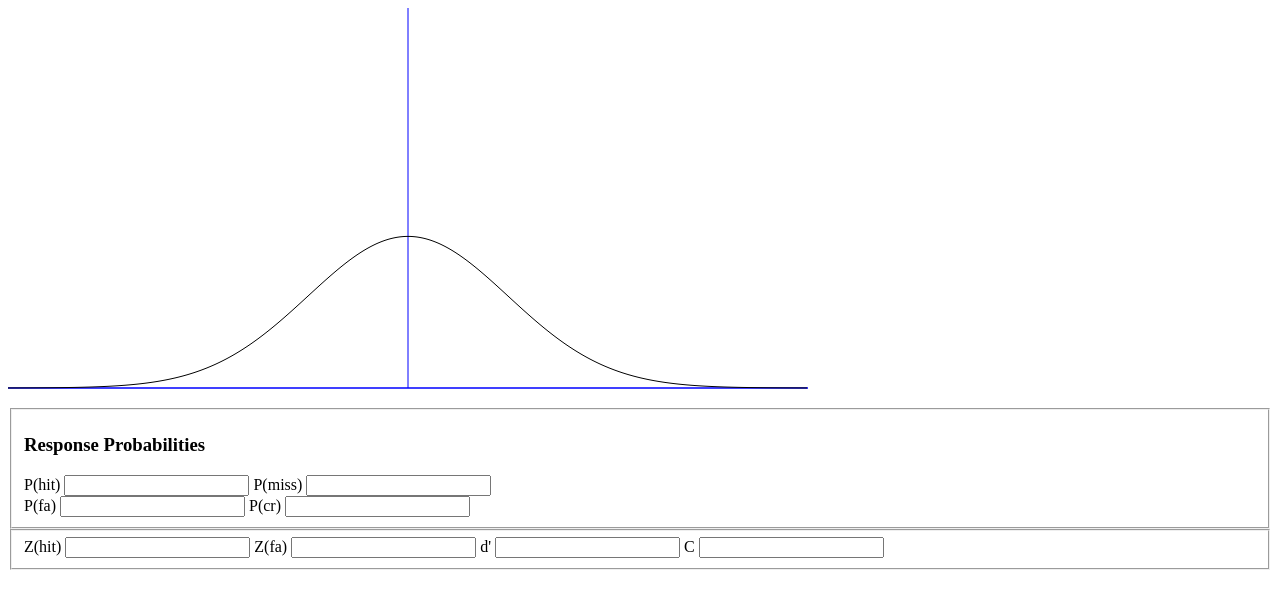
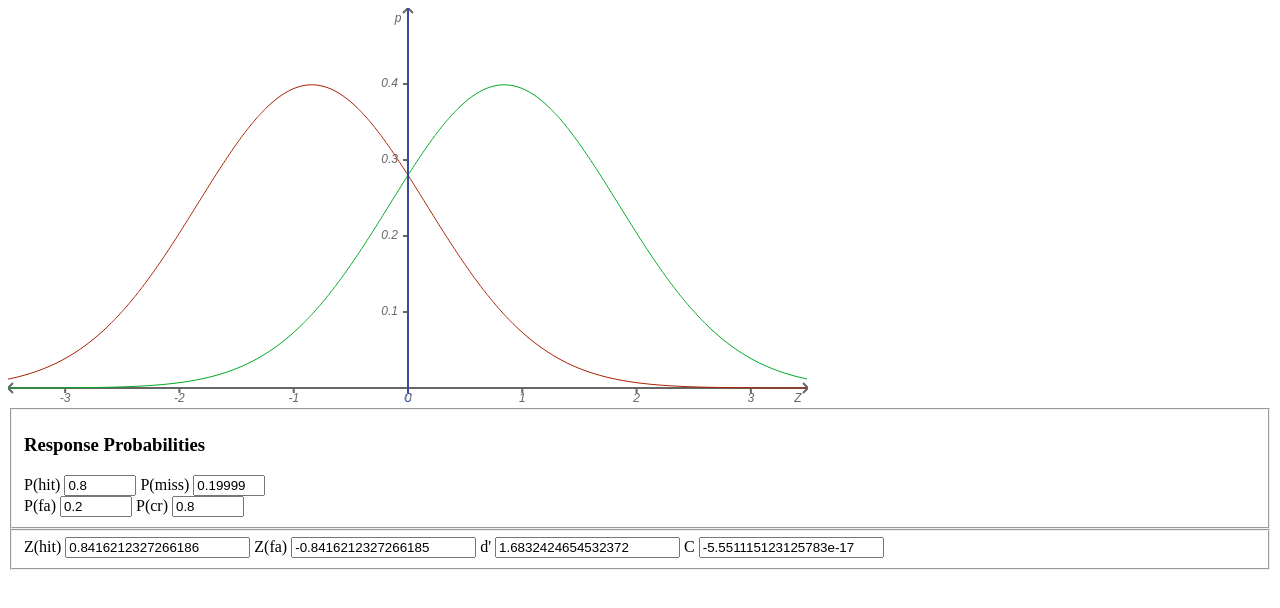
Before and after one commit to danieldickison/sdt-visualization, a plain HTML site: page index.html in a window 1280 px wide. Drawn offline with Linux system fonts and the light colour scheme.

Commit message:
Almost working.

```diff
--- a/index.html
+++ b/index.html
@@ -13,57 +13,65 @@
         #graph > canvas {
             position: absolute;
         }
+        #graph > canvas.highlightable {
+            opacity: 0.5;
+            transition: all 0.2s;
+        }
+        #graph > canvas.highlightable.highlight {
+            opacity: 1;
+        }
     </style>
 </head>
 <body>
     <div id="graph">
         <canvas class="bg" width="800" height="400"></canvas>
-        <canvas class="cr-fill"  width="800" height="400" data-bind="css: {highlight: prob.cr.highlight}"></canvas>
-        <canvas class="hit-fill"  width="800" height="400" data-bind="css: {highlight: prob.hit.highlight}"></canvas>
-        <canvas class="fa-fill"  width="800" height="400" data-bind="css: {highlight: prob.fa.highlight}"></canvas>
-        <canvas class="miss-fill"  width="800" height="400" data-bind="css: {highlight: prob.miss.highlight}"></canvas>
+        <canvas class="cr-fill highlightable"  width="800" height="400" data-bind="css: {highlight: prob.cr.highlight}"></canvas>
+        <canvas class="hit-fill highlightable"  width="800" height="400" data-bind="css: {highlight: prob.hit.highlight}"></canvas>
+        <canvas class="fa-fill highlightable"  width="800" height="400" data-bind="css: {highlight: prob.fa.highlight}"></canvas>
+        <canvas class="miss-fill highlightable"  width="800" height="400" data-bind="css: {highlight: prob.miss.highlight}"></canvas>
         <canvas class="fg"  width="800" height="400"></canvas>
+        <canvas class="c highlightable"  width="800" height="400" data-bind="css: {highlight: c.highlight}"></canvas>
     </div>
     <form id="params">
         <fieldset class="probabilities">
             <h3>Response Probabilities</h3>
             <div class="targets">
-                <label data-bind="hover: prob.hit.highlight, css: {highlight: prob.hit.highlight}">
+                <label data-bind="css: {highlight: prob.hit.highlight}">
                     <span class="label">P(hit)</span>
-                    <input type="number" data-bind="value: prob.hit">
+                    <input type="number" min="0.05" max="0.95" step="0.05" data-bind="value: prob.hit, hasFocus: prob.hit.highlight">
                 </label>
-                <label data-bind="hover: prob.miss.highlight, css: {highlight: prob.miss.highlight}">
+                <label data-bind="css: {highlight: prob.miss.highlight}">
                     <span class="label">P(miss)</span>
-                    <input type="number" data-bind="value: prob.miss">
+                    <input type="number" min="0.05" max="0.95" step="0.05" data-bind="value: prob.miss, hasFocus: prob.miss.highlight">
                 </label>
             </div>
             <div class="foils">
-                <label data-bind="hover: prob.fa.highlight, css: {highlight: prob.fa.highlight}">
+                <label data-bind="css: {highlight: prob.fa.highlight}">
                     <span class="label">P(fa)</span>
-                    <input type="number" data-bind="value: prob.hit">
+                    <input type="number" min="0.05" max="0.95" step="0.05" data-bind="value: prob.fa, hasFocus: prob.fa.highlight">
                 </label>
-                <label data-bind="hover: prob.cr.highlight, css: {highlight: prob.cr.highlight}">
+                <label data-bind="css: {highlight: prob.cr.highlight}">
                     <span class="label"><abbr></abbr> P(cr)</span>
-                    <input type="number" data-bind="value: prob.miss">
+                    <input type="number" min="0.05" max="0.95" step="0.05" data-bind="value: prob.cr, hasFocus: prob.cr.highlight">
                 </label>
             </div>
         </fieldset>
         <fieldset class="z-scores">
-            <label data-bind="hover: z.hit.highlight, css: {highlight: z.hit.highlight}">
+            <label data-bind="css: {highlight: z.hit.highlight}">
                 <span class="label">Z(hit)</span>
                 <input type="number" data-bind="value: z.hit">
             </label>
-            <label data-bind="hover: z.fa.highlight, css: {highlight: z.fa.highlight}">
+            <label data-bind="css: {highlight: z.fa.highlight}">
                 <span class="label">Z(fa)</span>
                 <input type="number" data-bind="value: z.fa">
             </label>
-            <label data-bind="hover: d_prime.highlight, css: {highlight: d_prime.highlight}">
+            <label data-bind="css: {highlight: d_prime.highlight}">
                 <span class="label">d'</span>
-                <input type="number" data-bind="value: d_prime">
+                <input type="number" data-bind="value: d_prime, hasFocus: d_prime.highlight">
             </label>
-            <label data-bind="hover: c.highlight, css: {highlight: c.highlight}">
+            <label data-bind="css: {highlight: c.highlight}">
                 <span class="label">C</span>
-                <input type="number" data-bind="value: c">
+                <input type="number" data-bind="value: c, hasFocus: c.highlight">
             </label>
         </fieldset>
     </form>
--- a/js/sdt.js
+++ b/js/sdt.js
@@ -3,67 +3,201 @@
 
     function ready() {
         document.removeEventListener("DOMContentLoaded", ready, false);
-        redraw();
+        var vm = new SDTViewModel(redraw);
+        window.sdt_vm = vm;
+        redraw(vm);
+        ko.applyBindings(vm);
     }
 
     document.addEventListener('DOMContentLoaded', ready);
 
-    function redraw() {
+    var z_width = 7,
+        bottom_margin = 20,
+        p_max = 0.5,
+        arrow_size = 5;
+
+    function redraw(vm) {
         var graph = document.getElementById('graph'),
             bg_ctx = graph.querySelector('canvas.bg').getContext('2d'),
             fg_ctx = graph.querySelector('canvas.fg').getContext('2d'),
+            c_ctx = graph.querySelector('canvas.c').getContext('2d'),
             w = bg_ctx.canvas.width,
-            h = bg_ctx.canvas.height;
+            h_full = bg_ctx.canvas.height,
+            h = h_full - bottom_margin,
+            x, y, z, p;
         function x_z(x) {
-            return 8 * x / w - 4;
+            return z_width * x / w - z_width/2;
+        }
+        function z_x(z) {
+            return (z + z_width/2) * (w / z_width);
         }
         function p_y(p) {
-            return h - 20 - (h-20)*p;
+            return h - h*p/p_max;
         }
 
         console.log('redraw', w, h);
 
-        bg_ctx.clearRect(0, 0, w, h);
-        fg_ctx.clearRect(0, 0, w, h);
 
-        // Axes
-        bg_ctx.moveTo(0, h-20);
-        bg_ctx.lineTo(w, h-20);
-        bg_ctx.strokeStyle = '#00f';
+        /*** bg layer ***/
+        bg_ctx.beginPath();
+        bg_ctx.clearRect(0, 0, w, h_full);
+        bg_ctx.textAlign = 'center';
+        bg_ctx.textBaseline = 'top';
+        bg_ctx.font = 'italic 12px sans-serif';
+        bg_ctx.strokeStyle = bg_ctx.fillStyle = '#666';
+        bg_ctx.lineWidth = 2;
+
+        // labels
+        bg_ctx.fillText('Z', w-10, h+5);
+        bg_ctx.fillText('p', w/2-10, 5);
+
+        // x-axis
+        bg_ctx.moveTo(0, h);
+        bg_ctx.lineTo(w, h);
+        bg_ctx.moveTo(arrow_size, h-arrow_size);
+        bg_ctx.lineTo(0, h);
+        bg_ctx.lineTo(arrow_size, h+arrow_size);
+        bg_ctx.moveTo(w-arrow_size, h-arrow_size);
+        bg_ctx.lineTo(w, h);
+        bg_ctx.lineTo(w-arrow_size, h+arrow_size);
+        for (z = -Math.floor(z_width/2); z <= z_width/2; ++z) {
+            x = z_x(z);
+            bg_ctx.moveTo(x, h);
+            bg_ctx.lineTo(x, h+5);
+            bg_ctx.fillText(z.toString(), x, h+5);
+        }
+        // y-axis
+        bg_ctx.moveTo(w/2, h);
+        bg_ctx.lineTo(w/2, 0);
+        bg_ctx.moveTo(w/2-arrow_size, arrow_size);
+        bg_ctx.lineTo(w/2, 0);
+        bg_ctx.lineTo(w/2+arrow_size, arrow_size);
+        bg_ctx.textBaseline = 'middle';
+        bg_ctx.textAlign = 'right';
+        for (p = 0.1; p < p_max; p += 0.1) {
+            y = p_y(p);
+            bg_ctx.moveTo(w/2, y);
+            bg_ctx.lineTo(w/2 - 5, y);
+            bg_ctx.fillText('0.' + Math.round(10*p), w/2-10, y);
+        }
         bg_ctx.stroke();
 
-        bg_ctx.moveTo(w/2, h-20);
-        bg_ctx.lineTo(w/2, 0);
-        bg_ctx.strokeStyle = '#00f';
-        bg_ctx.stroke();
 
-        fg_ctx.moveTo(0, p_y(pdf(x_z(0))));
-        for (var x = 1; x < w; ++x) {
-            fg_ctx.lineTo(x, p_y(pdf(x_z(x))));
+        /*** fg layer ***/
+        fg_ctx.beginPath();
+        fg_ctx.clearRect(0, 0, w, h_full);
+
+        // Curves: this could be optimized by caching pdf values.
+        var dp2 = vm.d_prime() / 2;
+        console.log('dp2:', dp2);
+
+        // target pdf
+        fg_ctx.beginPath();
+        fg_ctx.moveTo(0, p_y(pdf(x_z(0) - dp2)));
+        for (x = 1; x < w; ++x) {
+            fg_ctx.lineTo(x, p_y(pdf(x_z(x) - dp2)));
         }
+        fg_ctx.strokeStyle = '#0a2';
         fg_ctx.stroke();
+
+        // foil pdf
+        fg_ctx.beginPath();
+        fg_ctx.moveTo(0, p_y(pdf(x_z(0) + dp2)));
+        for (x = 1; x < w; ++x) {
+            fg_ctx.lineTo(x, p_y(pdf(x_z(x) + dp2)));
+        }
+        fg_ctx.strokeStyle = '#a20';
+        fg_ctx.stroke();
+
+        // criterion line
+        var c_x = z_x(vm.c());
+        c_ctx.beginPath();
+        c_ctx.clearRect(0, 0, w, h_full);
+        c_ctx.moveTo(c_x, 0);
+        c_ctx.lineTo(c_x, h+5);
+        c_ctx.lineWidth = 2;
+        c_ctx.strokeStyle = c_ctx.fillStyle = '#03d';
+        c_ctx.stroke();
+        c_ctx.font = 'italic 12px sans-serif';
+        c_ctx.textAlign = 'center';
+        c_ctx.textBaseline = 'top';
+        c_ctx.fillText('C', c_x, h+5);
     }
 
-    function SDTViewModel() {
+    function SDTViewModel(redraw) {
         var self = this;
         this.prob = {
-            hit: highlightable(0.8),
-            miss: highlightable(0.2),
-            fa: highlightable(0.2),
-            cr: highlightable(0.8)
+            hit: observable_hl(0.8),
+            miss: computed_hl({
+                read: function () {
+                    return 1-self.prob.hit();
+                },
+                write: function (miss) {
+                    self.prob.hit(1-miss);
+                }
+            }),
+            fa: observable_hl(0.2),
+            cr: computed_hl({
+                read: function () {
+                    return 1-self.prob.fa();
+                },
+                write: function (cr) {
+                    self.prob.fa(1-cr);
+                }
+            })
         };
         this.z = {
-            hit: highlightable(),
-            fa: highlightable(),
+            hit: computed_hl({
+                read: function () {
+                    return probit(self.prob.hit());
+                },
+                write: function (zhit) {
+                    self.prob.hit(cdf(zhit));
+                }
+            }),
+            fa: computed_hl({
+                read: function () {
+                    return probit(self.prob.fa());
+                },
+                write: function (zfa) {
+                    self.prob.fa(cdf(zfa));
+                }
+            })
         };
-        this.d_prime = highlightable();
-        this.c = highlightable();
-
-
+        this.d_prime = computed_hl({
+            read: function () {
+                return self.z.hit() - self.z.fa();
+            },
+            write: function (dp) {
+                var c = self.c();
+                self.prob.hit(cdf(c - dp/2));
+                self.prob.fa(cdf(dp/2 + c));
+            }
+        });
+        this.d_prime_delayed = ko.computed(this.d_prime).extend({rateLimit: 100});
+        this.c = computed_hl({
+            read: function () {
+                return -(self.z.hit() + self.z.fa())/2;
+            },
+            write: function (c) {
+                var dp = self.d_prime();
+                self.z.hit(dp/2 - c);
+                self.z.fa(-dp/2 + c);
+            }
+        });
+        this.d_prime_delayed.subscribe(function(dp) {
+            redraw(self);
+        });
     }
 
-    function highlightable() {
-        var o = ko.observable();
+    function observable_hl(val) {
+        var o = ko.observable(val);
+        o.highlight = ko.observable(false);
+        return o;
+    }
+    function computed_hl(options) {
+        options.deferEvaluation = true;
+        var o = ko.computed.call(ko, options);
         o.highlight = ko.observable(false);
         return o;
     }
```
